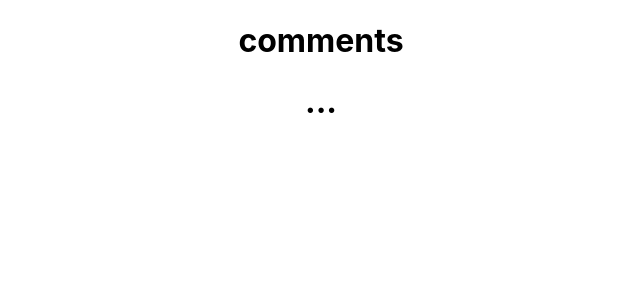
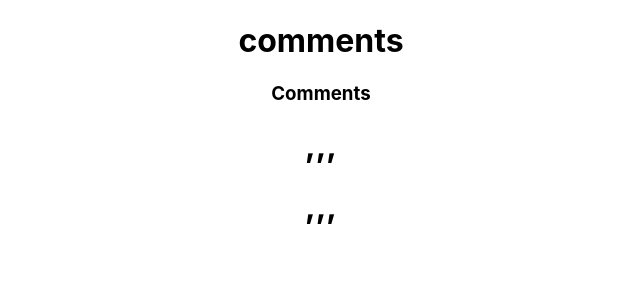
Before and after one commit to Jothishwar/Comments, a React (Create React App) app: page / in a window 1280 px wide. Shown: the top 300 px of the page, without its empty margins (319-959 px from the left). Built offline with nearby package versions, Linux system fonts and the light colour scheme; the HTML template or start-up script is replaced by a standard one.

Commit message:
adding comments markup

```diff
--- a/src/comments/Comments.js
+++ b/src/comments/Comments.js
@@ -1,9 +1,13 @@
 import React,{useEffect,useState} from 'react';
 import {getComments as getCommentsApi } from "../api";
+import Comment from "./Comment";
 
 function Comments({currentUserId}) {
 	const [backendComments,setBackendComments] = useState([]);
 	console.log(backendComments);
+
+	const rootComments = backendComments.filter((backendComment) =>
+		backendComment.parentId === null);
 
 	useEffect(() => {
 		getCommentsApi().then((data)=>{
@@ -12,8 +16,13 @@ function Comments({currentUserId}) {
 	}, [])
 
 	return (
-		<div>
-			<h1>...</h1>
+		<div className="comments">
+			<h3 className="comment-title">Comments</h3>
+			<div className="comments-container">
+				{rootComments.map(rootComment => (
+					<Comment key={rootComment.id} comment={rootComment} />
+				))}
+			</div>
 		</div>
 	)
 }
```
